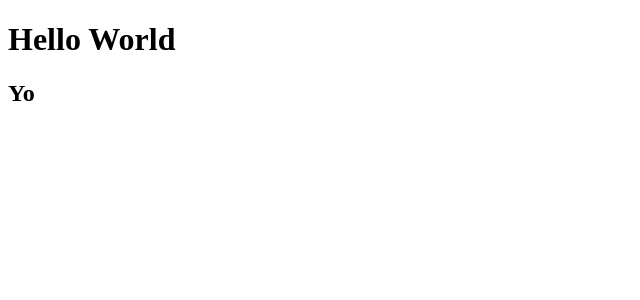
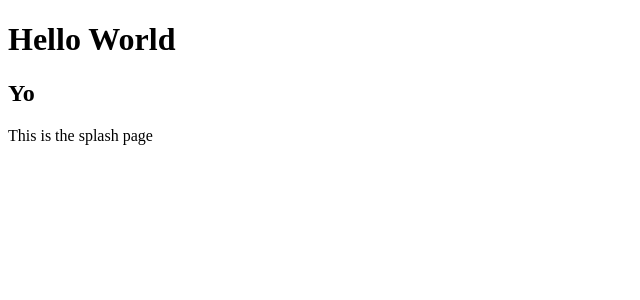
Before and after one commit to letsgocamping/client, a React app: page / in a window 1280 px wide. Shown: the top 300 px of the page, without its empty margins (0-640 px from the left). Built offline with nearby package versions, Linux system fonts and the light colour scheme; the HTML template or start-up script is replaced by a standard one.

Commit message:
Add splash page component

```diff
--- a/client/src/components/App.jsx
+++ b/client/src/components/App.jsx
@@ -1,7 +1,8 @@
 import React, { Component } from 'react';
 // import { Layout, Header, HeaderRow, Textfield, Drawer, Content, Navigation } from 'react-mdl'
 // import './App.css';
-import Map from './Map.jsx'
+import Map from './Map.jsx';
+import Splash from './Splash.jsx';
 
 class App extends Component {
   render() {
@@ -9,6 +10,7 @@ class App extends Component {
       <div>
         <h1>Hello World</h1>
         <Map />
+        <Splash />
       </div>
 
     );
```
Also changed, not shown: 1 other file (tests, documents, lock files or other folders). Lines whose indentation alone changed are shown as unchanged.
